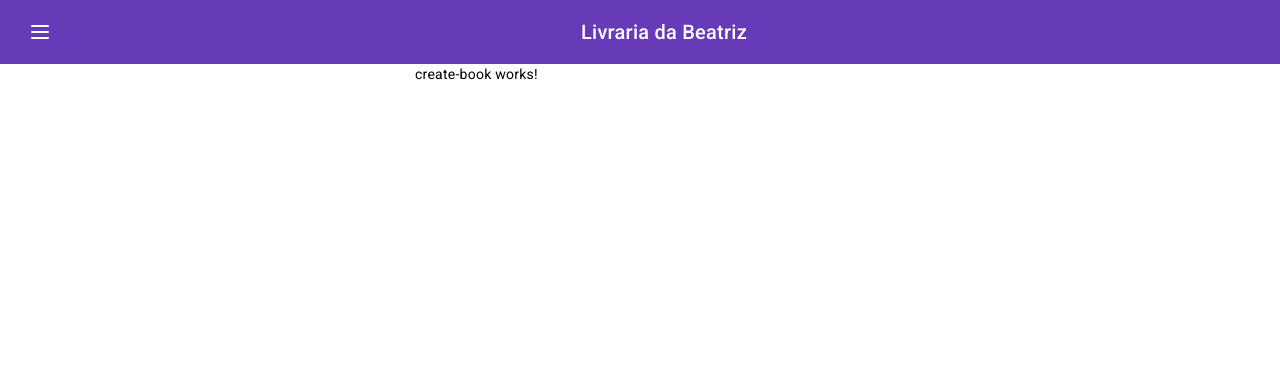
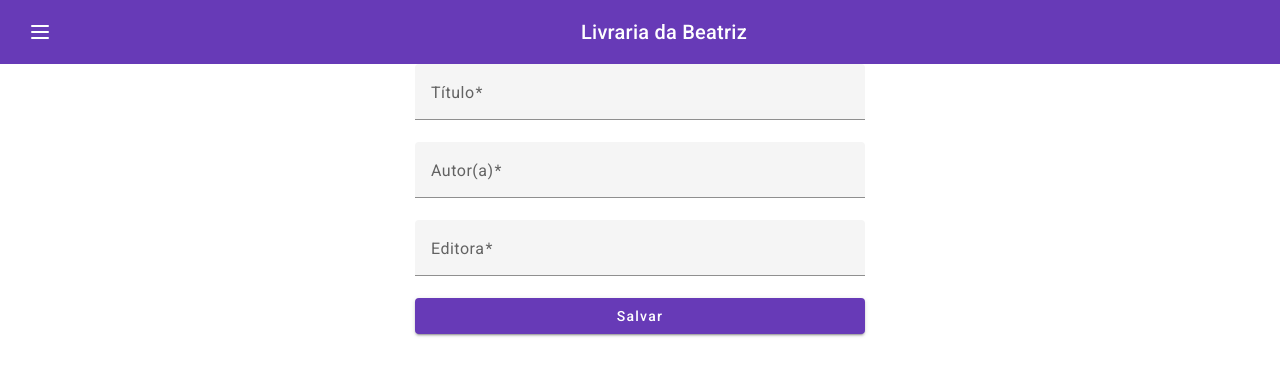
Before and after one commit to biacattaneo/book-store, an Angular app: page /create-book in a window 1280 px wide. Shown: the top 376 px of the page. Built offline with nearby package versions, Linux system fonts and the light colour scheme.

Commit message:
feat: create form create book

```diff
--- /dev/null
+++ b/db.json
@@ -0,0 +1,10 @@
+{
+  "books": [
+    {
+      "id": 1,
+      "title": "Harry Potter e a Pedra Filosofal",
+      "autor": "J.K. Rowling",
+      "editora": "Rocco"
+    }
+  ]
+}
--- a/src/app/app.routes.ts
+++ b/src/app/app.routes.ts
@@ -4,11 +4,11 @@ import { CreateBookComponent } from './features/create-book/create-book.componen
 
 export const routes: Routes = [
   {
-  path: '',
-  component: ListComponent
-},
+    path: '',
+    component: ListComponent
+  },
   {
     path: 'create-book',
-    component: CreateBookComponent
+    loadComponent: () => import('./features/create-book/create-book.component').then((m) => m.CreateBookComponent),
   }
 ];
--- a/src/app/features/create-book/create-book.component.html
+++ b/src/app/features/create-book/create-book.component.html
@@ -1 +1,34 @@
-<p>create-book works!</p>
+<div class="form-content-container">
+  <form [formGroup]="form" (ngSubmit)="onSubmit()" class="form-container">
+    <mat-form-field>
+      <mat-label aria-label="Título">Título</mat-label>
+      <input
+        matInput
+        type="text"
+        formControlName="title"
+        placeholder="Título"
+      />
+    </mat-form-field>
+    <mat-form-field>
+      <mat-label aria-label="Autor(a)">Autor(a)</mat-label>
+      <input
+        matInput
+        type="text"
+        formControlName="autor"
+        placeholder="Autor(a)"
+      />
+    </mat-form-field>
+    <mat-form-field>
+      <mat-label aria-label="Editora">Editora</mat-label>
+      <input
+        matInput
+        type="text"
+        formControlName="editora"
+        placeholder="Editora"
+      />
+    </mat-form-field>
+    <button id="btn-save-book" type="submit" mat-raised-button color="primary">
+      Salvar
+    </button>
+  </form>
+</div>
--- a/src/app/features/create-book/create-book.component.scss
+++ b/src/app/features/create-book/create-book.component.scss
@@ -0,0 +1,11 @@
+.form-container {
+  display: flex;
+  flex-direction: column;
+  justify-content: center;
+}
+
+.form-content-container {
+  width: 100%;
+  display: flex;
+  flex-direction: column;
+}
--- a/src/app/features/create-book/create-book.component.ts
+++ b/src/app/features/create-book/create-book.component.ts
@@ -1,12 +1,39 @@
-import { Component } from '@angular/core';
+import { Component, EventEmitter, Output } from '@angular/core';
+import { FormControl, FormGroup, ReactiveFormsModule, Validators } from '@angular/forms';
+import { MatButtonModule } from '@angular/material/button';
+import { MatFormFieldModule } from '@angular/material/form-field';
+import { MatInputModule } from '@angular/material/input';
+import type { Books } from '../../shared/interfaces/books.interface';
+
 
 @Component({
   selector: 'app-create-book',
   standalone: true,
-  imports: [],
+  imports: [ReactiveFormsModule, MatFormFieldModule, MatInputModule, MatButtonModule],
   templateUrl: './create-book.component.html',
   styleUrl: './create-book.component.scss'
 })
 export class CreateBookComponent {
 
+  @Output() submit = new EventEmitter<Books>();
+
+  form = new FormGroup({
+    title: new FormControl<string>('', {
+      nonNullable: true,
+      validators: Validators.required
+    }),
+    autor: new FormControl<string>('', {
+      nonNullable: true,
+      validators: Validators.required
+    }),
+    editora: new FormControl<string>('', {
+      nonNullable: true,
+      validators: Validators.required
+    }),
+  });
+
+  onSubmit() {
+    const book = this.form.value as Books;
+    this.submit.emit(book);
+  }
 }
--- a/src/app/features/list/components/card/card.component.html
+++ b/src/app/features/list/components/card/card.component.html
@@ -1,6 +1,7 @@
 <mat-card class="example-card">
   <mat-card-header>
-    <mat-card-title>{{ bookTitle() }}</mat-card-title>
+    <!-- <mat-card-title>{{ bookTitle() }}</mat-card-title> -->
+    <mat-card-title>{{ book().title }}</mat-card-title>
   </mat-card-header>
   <img
     mat-card-image
--- a/src/app/features/list/components/card/card.component.ts
+++ b/src/app/features/list/components/card/card.component.ts
@@ -12,6 +12,7 @@ import type { Books } from '../../../../shared/interfaces/books.interface';
 })
 export class CardComponent {
 
-  book = input.required<Books>();
-  bookTitle = computed(() => this.book().title);
+  books = input.required<Books>();
+  // bookTitle = computed(() => this.book().title);
+  book = computed(() => this.books());
 }
--- a/src/app/features/list/list.component.html
+++ b/src/app/features/list/list.component.html
@@ -3,5 +3,5 @@
 </div>
 
 @for (book of books; track book.id) {
-  <app-card [book]="book" />
+  <app-card [books]="book" />
 }
--- a/src/app/shared/interfaces/books.interface.ts
+++ b/src/app/shared/interfaces/books.interface.ts
@@ -1,4 +1,6 @@
 export interface Books {
   id: number;
   title: string;
+  autor: string;
+  editora: string;
 }
```
Also changed, not shown: db-books.json (deleted, +0 -8 lines).
